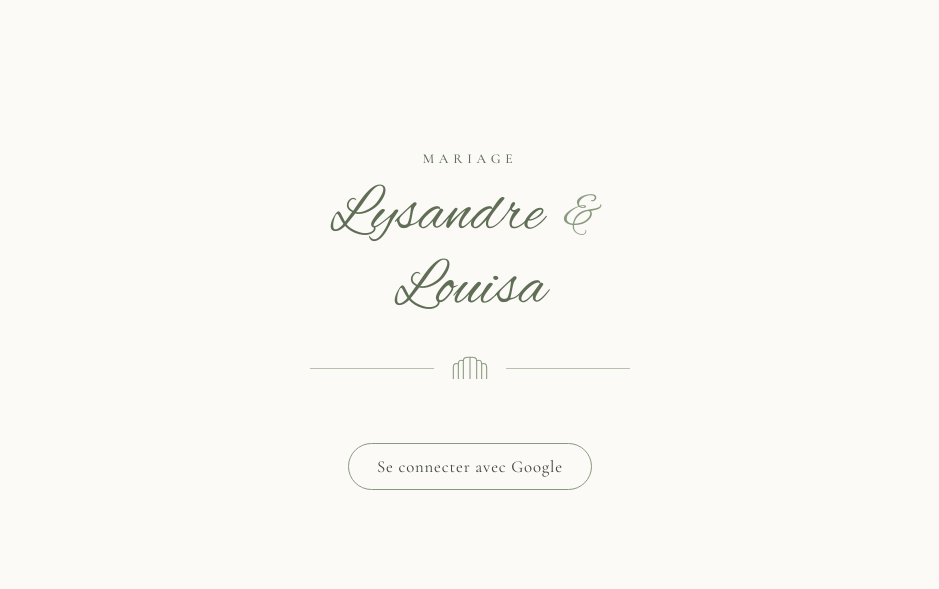
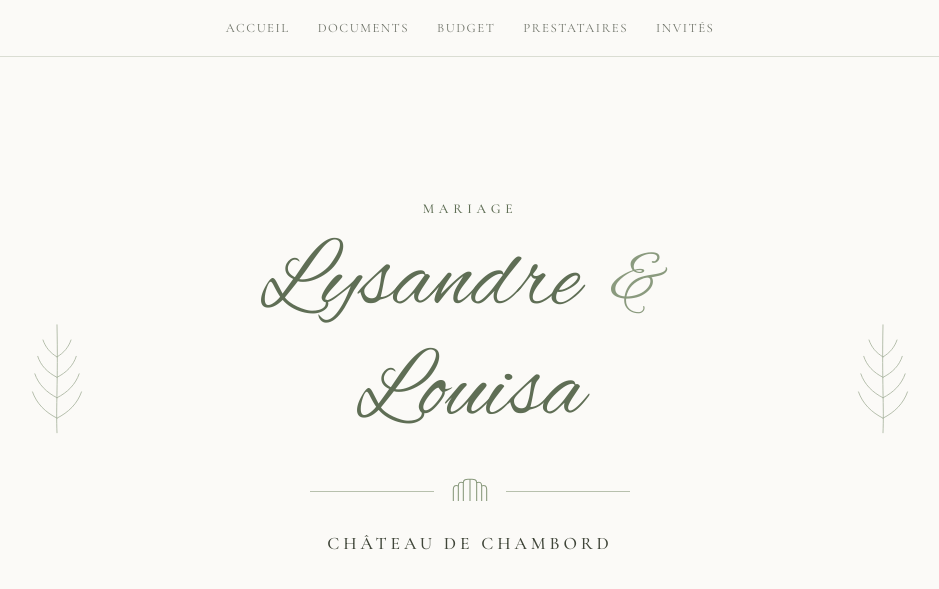
Before and after one commit to louisapraszezynki/mariage-lysandre-louisa, a Flask app: page / in a window 1280 px wide. Shown: the top 589 px of the page, without its empty margins (170-1109 px from the left). Run offline with Flask 3, Linux system fonts and the light colour scheme.

Commit message:
Supprime la connexion Google : application locale, sans authentification

```diff
--- a/app.py
+++ b/app.py
@@ -2,10 +2,8 @@ import os
 import shutil
 import tempfile
 
-from authlib.integrations.flask_client import OAuth
-from flask import Flask, redirect, render_template, send_file, session, url_for
+from flask import Flask, render_template, send_file
 
-from auth import ALLOWED_EMAILS, current_email
 from models import db
 
 DATA_DIR = os.environ.get("DATA_DIR") or os.path.join(os.path.dirname(__file__), "data")
@@ -13,12 +11,7 @@ UPLOAD_DIR = os.path.join(DATA_DIR, "uploads")
 os.makedirs(UPLOAD_DIR, exist_ok=True)
 
 app = Flask(__name__)
-app.secret_key = os.environ["FLASK_SECRET_KEY"]
 app.config.update(
-    SESSION_COOKIE_SECURE=True,
-    SESSION_COOKIE_HTTPONLY=True,
-    SESSION_COOKIE_SAMESITE="Lax",
-    PERMANENT_SESSION_LIFETIME=60 * 60 * 24 * 30,
     SQLALCHEMY_DATABASE_URI=f"sqlite:///{os.path.join(DATA_DIR, 'mariage.db')}",
     SQLALCHEMY_ENGINE_OPTIONS={"connect_args": {"timeout": 15}},
     MAX_CONTENT_LENGTH=30 * 1024 * 1024,
@@ -40,21 +33,6 @@ with app.app_context():
             db.metadata.tables["categorie_budget"].drop(db.engine, checkfirst=True)
     db.create_all()
 
-oauth = OAuth(app)
-oauth.register(
-    name="google",
-    client_id=os.environ["GOOGLE_CLIENT_ID"],
-    client_secret=os.environ["GOOGLE_CLIENT_SECRET"],
-    server_metadata_url="https://accounts.google.com/.well-known/openid-configuration",
-    client_kwargs={"scope": "openid email profile"},
-)
-
-
-@app.context_processor
-def injecter_etat_connexion():
-    return {"logged_in": bool(current_email())}
-
-
 from blueprints.budget import bp as budget_bp
 from blueprints.documents import bp as documents_bp
 from blueprints.invites import bp as invites_bp
@@ -68,46 +46,15 @@ app.register_blueprint(invites_bp)
 
 @app.route("/")
 def home():
-    if current_email():
-        return render_template("index.html")
-    return render_template("login.html")
-
-
-@app.route("/login")
-def login():
-    redirect_uri = url_for("auth_callback", _external=True, _scheme="https")
-    return oauth.google.authorize_redirect(redirect_uri)
-
-
-@app.route("/auth/callback")
-def auth_callback():
-    token = oauth.google.authorize_access_token()
-    userinfo = token.get("userinfo") or oauth.google.get("userinfo", token=token).json()
-    email = (userinfo.get("email") or "").lower()
-
-    session.clear()
-    if email in ALLOWED_EMAILS:
-        session.permanent = True
-        session["email"] = email
-        return redirect(url_for("home"))
-    return render_template("denied.html"), 403
-
-
-@app.route("/logout")
-def logout():
-    session.clear()
-    return redirect(url_for("home"))
+    return render_template("index.html")
 
 
 @app.route("/admin/backup")
 def backup():
-    if not current_email():
-        return redirect(url_for("home"))
-
     archive_base = os.path.join(tempfile.gettempdir(), "mariage-backup")
     archive_path = shutil.make_archive(archive_base, "zip", DATA_DIR)
     return send_file(archive_path, as_attachment=True, download_name="mariage-backup.zip")
 
 
 if __name__ == "__main__":
-    app.run(host="0.0.0.0", port=7860)
+    app.run(host="127.0.0.1", port=7860)  # sans connexion : accessible uniquement depuis cet ordinateur
--- a/auth.py
+++ /dev/null
@@ -1,17 +0,0 @@
-import os
-
-from flask import session
-
-ALLOWED_EMAILS = {
-    email.strip().lower()
-    for email in os.environ.get("ALLOWED_EMAILS", "").split(",")
-    if email.strip()
-}
-
-
-def current_email():
-    email = session.get("email")
-    if email and email in ALLOWED_EMAILS:
-        return email
-    session.pop("email", None)
-    return None
--- a/blueprints/documents.py
+++ b/blueprints/documents.py
@@ -12,18 +12,11 @@ from flask import (
 )
 from werkzeug.utils import secure_filename
 
-from auth import current_email
 from models import Document, Prestataire, db
 
 bp = Blueprint("documents", __name__, url_prefix="/documents")
 
 EXTENSIONS_AUTORISEES = {"pdf", "jpg", "jpeg", "png", "docx", "xlsx"}
-
-
-@bp.before_request
-def exiger_connexion():
-    if not current_email():
-        return redirect(url_for("home"))
 
 
 def extension_autorisee(nom_fichier):
--- a/requirements.txt
+++ b/requirements.txt
@@ -1,5 +1,3 @@
 flask
 flask-sqlalchemy
-authlib
-requests
 gunicorn
--- a/static/style.css
+++ b/static/style.css
@@ -112,59 +112,6 @@ body {
 
 @media (max-width: 560px) {
   .sprig { display: none; }
-}
-
-.logout-link {
-  position: fixed;
-  top: 1.25rem;
-  right: 1.5rem;
-  font-size: 0.75rem;
-  letter-spacing: 0.15em;
-  text-transform: uppercase;
-  color: var(--sage-dark);
-  text-decoration: none;
-  opacity: 0.7;
-}
-
-.logout-link:hover {
-  opacity: 1;
-}
-
-.auth-card {
-  text-align: center;
-  max-width: 420px;
-}
-
-.auth-card .names {
-  font-size: clamp(2.5rem, 7vw, 4rem);
-}
-
-.google-btn {
-  display: inline-flex;
-  align-items: center;
-  gap: 0.6rem;
-  margin-top: 2rem;
-  padding: 0.75rem 1.75rem;
-  border: 1px solid var(--sage);
-  border-radius: 999px;
-  color: var(--ink);
-  text-decoration: none;
-  font-family: 'Cormorant Garamond', serif;
-  font-size: 1.05rem;
-  letter-spacing: 0.05em;
-  transition: background-color 0.2s ease, color 0.2s ease;
-}
-
-.google-btn:hover {
-  background-color: var(--sage);
-  color: #fff;
-}
-
-.auth-message {
-  margin-top: 1.5rem;
-  font-size: 1rem;
-  color: var(--ink);
-  opacity: 0.85;
 }
 
 /* --- Navigation --- */
--- a/templates/base.html
+++ b/templates/base.html
@@ -10,16 +10,13 @@
 <link rel="stylesheet" href="{{ url_for('static', filename='style.css') }}">
 </head>
 <body>
-{% if logged_in %}
 <nav class="topnav">
   <a href="{{ url_for('home') }}">Accueil</a>
   <a href="{{ url_for('documents.liste') }}">Documents</a>
   <a href="{{ url_for('budget.liste') }}">Budget</a>
   <a href="{{ url_for('prestataires.liste') }}">Prestataires</a>
   <a href="{{ url_for('invites.liste') }}">Invités</a>
-  <a href="{{ url_for('logout') }}">Se déconnecter</a>
 </nav>
-{% endif %}
 {% block content %}{% endblock %}
 </body>
 </html>
--- a/templates/login.html
+++ /dev/null
@@ -1,21 +0,0 @@
-{% extends "base.html" %}
-{% block title %}Connexion — Lysandre &amp; Louisa{% endblock %}
-{% block content %}
-  <main class="page">
-    <div class="content auth-card">
-      <p class="eyebrow">Mariage</p>
-      <h1 class="names">Lysandre <span class="amp">&amp;</span> Louisa</h1>
-
-      <div class="divider" aria-hidden="true">
-        <span class="line"></span>
-        <svg class="motif" viewBox="0 0 48 32" aria-hidden="true">
-          <path d="M4 28 V14 M10 28 V10 M16 28 V6 M24 28 V2 M32 28 V6 M38 28 V10 M44 28 V14
-                   M4 14 Q4 8 10 10 M10 10 Q10 4 16 6 M16 6 Q16 1 24 2 M24 2 Q32 1 32 6 M32 6 Q38 4 38 10 M38 10 Q44 8 44 14" />
-        </svg>
-        <span class="line"></span>
-      </div>
-
-      <a class="google-btn" href="{{ url_for('login') }}">Se connecter avec Google</a>
-    </div>
-  </main>
-{% endblock %}
```
Also changed, not shown: blueprints/budget.py (+0 -7 lines), blueprints/invites.py (+0 -7 lines), blueprints/prestataires.py (+0 -7 lines), templates/denied.html (deleted, +0 -12 lines), README.md.
